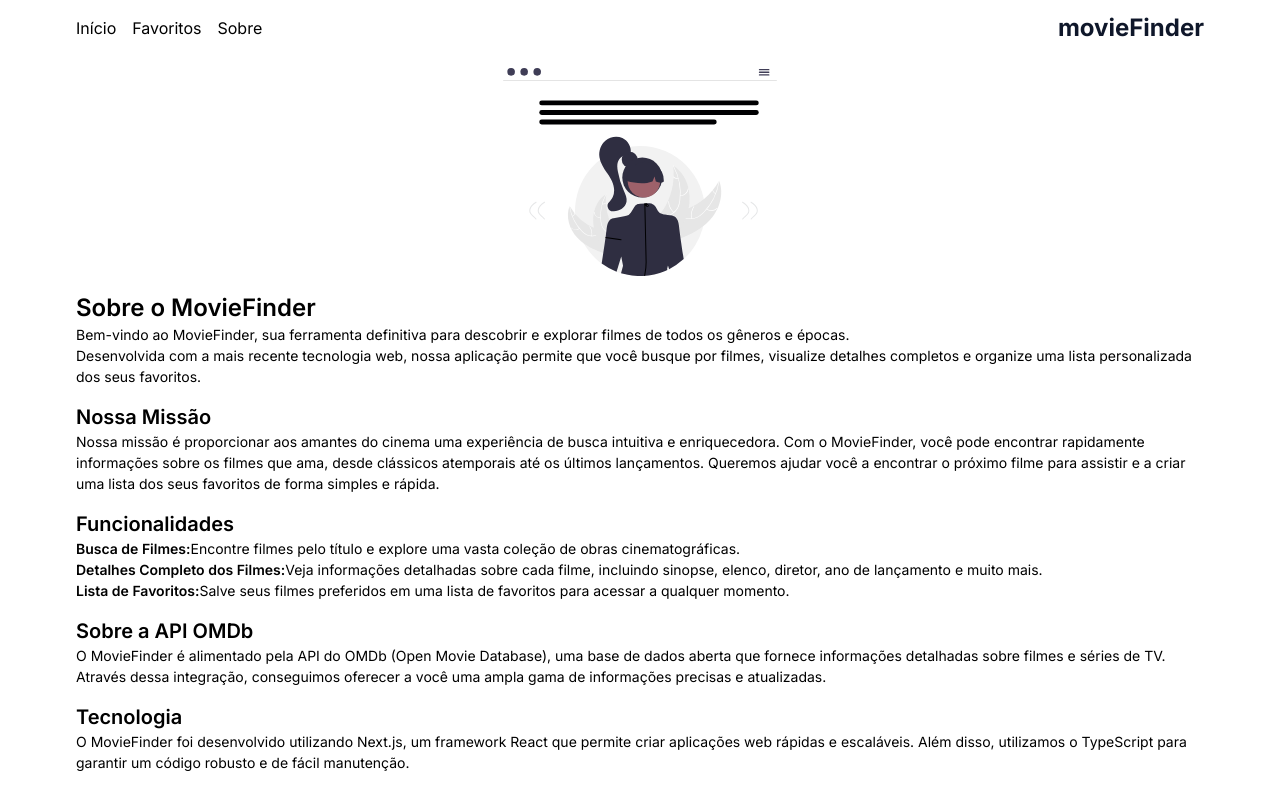
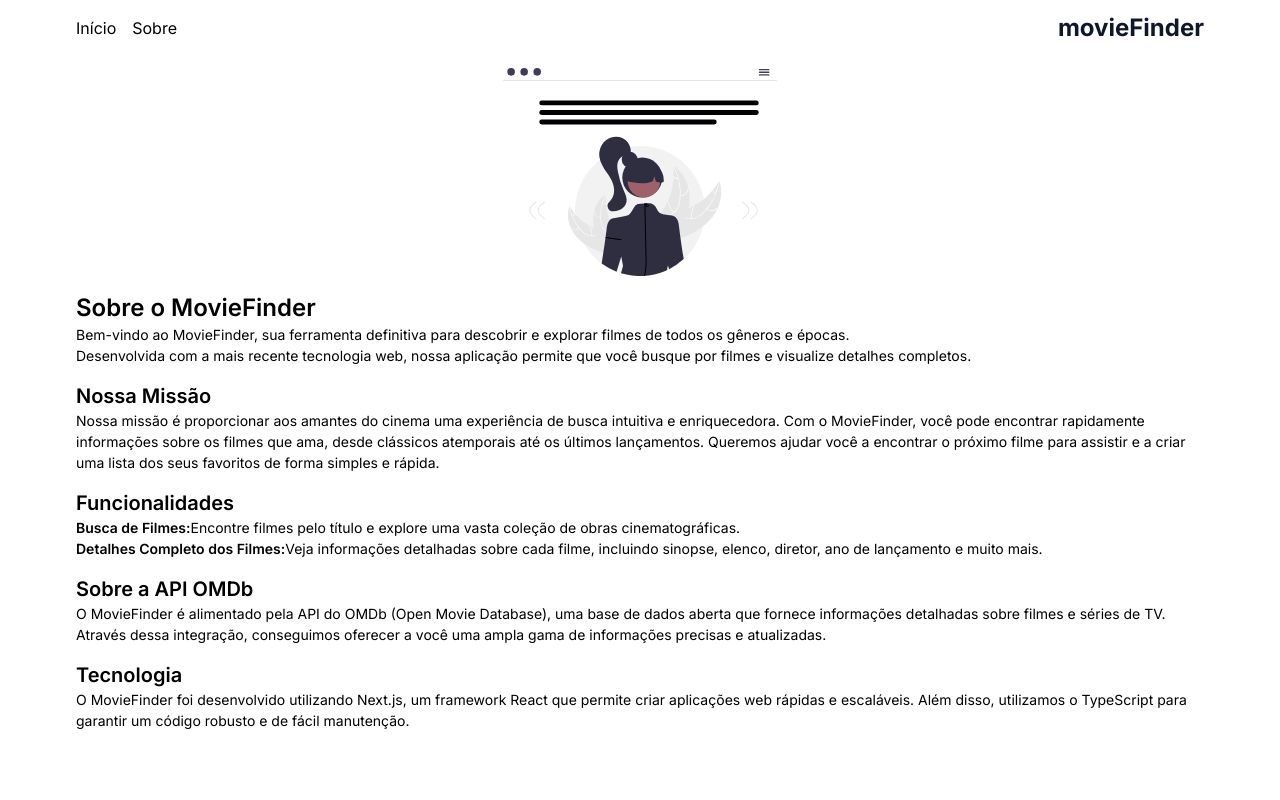
Before and after one commit to vxc333/moviefinder-nextjs, a Next.js app: page /sobre in a window 1280 px wide. Built offline with nearby package versions, Linux system fonts and the light colour scheme.

Commit message:
Final commit

```diff
--- a/src/app/detalhe/[searchTerm]/page.tsx
+++ b/src/app/detalhe/[searchTerm]/page.tsx
@@ -1,5 +1,6 @@
 import React from "react";
 import { Movie } from "@/model/Movie";
+import SearchBox from "@/components/SearchBox";
 
 export default async function Details({
   params: { searchTerm },
@@ -7,13 +8,15 @@
   params: { searchTerm: string };
 }) {
   const res = await fetch(
-    `http://www.omdbapi.com/?apikey=${process.env.API_KEY}&t=${searchTerm}`
+    `http://www.omdbapi.com/?apikey=af93aee7&s&t=${searchTerm}`
   );
 
   const movie: Movie = await res.json();
 
   return (
-    <div className="p-4 max-w-2xl mx-auto">
+    <>
+    <SearchBox/>
+      <div className="p-4 max-w-2xl mx-auto text-center flex flex-col items-center">
         <h1 className="text-3xl font-bold mb-4">{movie.Title}</h1>
         <img
           src={
@@ -22,7 +25,7 @@
               : movie.Poster
           }
           alt={movie.Title}
-        className="w-48 mb-4"
+          className="w-48 mb-4 "
         />
         <p>
           <strong>Ano:</strong> {movie.Year}
@@ -73,5 +76,6 @@
           </a>
         </p>
       </div>
+    </>
   );
 }
--- a/src/app/favoritos/page.tsx
+++ /dev/null
@@ -1,31 +0,0 @@
-import React from 'react'
-
-export default function page() {
-  return (
-    <div>page</div>
-  )
-}
-{/*
-   // <div className="p-4 max-w-2xl mx-auto">
-    //   <h1 className="text-3xl font-bold mb-4">{data.Title}</h1>
-    //   <img
-    //     src={data.Poster === 'N/A' ? 'https://placehold.it/198x264&text=Image+Not+Found' : data.Poster}
-    //     alt={data.Title}
-    //     className="w-48 mb-4"
-    //   />
-    //   <p><strong>Ano de Lançamento:</strong> {data.Year}</p>
-    // </div>
-      <p><strong>Rated:</strong> {data.Rated}</p>
-      <p><strong>Released:</strong> {data.Released}</p>
-      <p><strong>Runtime:</strong> {data.Runtime}</p>
-      <p><strong>Genre:</strong> {data.Genre}</p>
-      <p><strong>Director:</strong> {data.Director}</p>
-      <p><strong>Writer:</strong> {data.Writer}</p>
-      <p><strong>Actors:</strong> {data.Actors}</p>
-      <p><strong>Plot:</strong> {data.Plot}</p>
-      <p><strong>Language:</strong> {data.Language}</p>
-      <p><strong>Country:</strong> {data.Country}</p>
-      <p><strong>Awards:</strong> {data.Awards}</p>
-      <p><strong>BoxOffice:</strong> {data.BoxOffice}</p>
-      <p><strong>Production:</strong> {data.Production}</p>
-      <p><strong>Website:</strong> <a href={data.Website} target="_blank" rel="noopener noreferrer">{data.Website}</a></p> */}
--- a/src/app/search/[searchTerm]/page.tsx
+++ b/src/app/search/[searchTerm]/page.tsx
@@ -34,7 +34,7 @@
   return (
     <>
       <SearchBox />
-      <div className="grid grid-cols-1 sm:grid-cols-2 md:grid-cols-3 lg:grid-cols-4 gap-4">
+      <div className="grid grid-cols-1 sm:grid-cols-2 md:grid-cols-3 lg:grid-cols-4 gap-4 p-3 max-w-6xl mx-auto">
         {loading ? (
           <p>Loading...</p>
         ) : data.length > 0 ? (
--- a/src/app/sobre/page.tsx
+++ b/src/app/sobre/page.tsx
@@ -16,8 +16,7 @@
           Bem-vindo ao MovieFinder, sua ferramenta definitiva para descobrir e
           explorar filmes de todos os gêneros e épocas.
           <br /> Desenvolvida com a mais recente tecnologia web, nossa aplicação
-          permite que você busque por filmes, visualize detalhes completos e
-          organize uma lista personalizada dos seus favoritos.
+          permite que você busque por filmes e visualize detalhes completos.
         </p>
       </div>
       <div>
@@ -44,11 +43,7 @@
             Veja informações detalhadas sobre cada filme, incluindo sinopse,
             elenco, diretor, ano de lançamento e muito mais.
           </li>
-          <li>
-            <p>Lista de Favoritos: </p>
-            Salve seus filmes preferidos em uma lista de favoritos para acessar
-            a qualquer momento.
-          </li>
+
         </ul>
       </div>
       <div>
--- a/src/components/Header.tsx
+++ b/src/components/Header.tsx
@@ -9,7 +9,6 @@
     <div className="flex justify-between items-center p-3 max-w-6xl mx-auto ">
       <div className="flex gap-4">
         <MenuItem title="Início" address="/" Icon={FaHome} />
-        <MenuItem title="Favoritos" address="/favoritos" Icon={FaStar} />
         <MenuItem title="Sobre" address="/sobre" Icon={FaInfoCircle} />
       </div>
       <Link href={"/"}>
```
Lines whose indentation alone changed are shown as unchanged.
